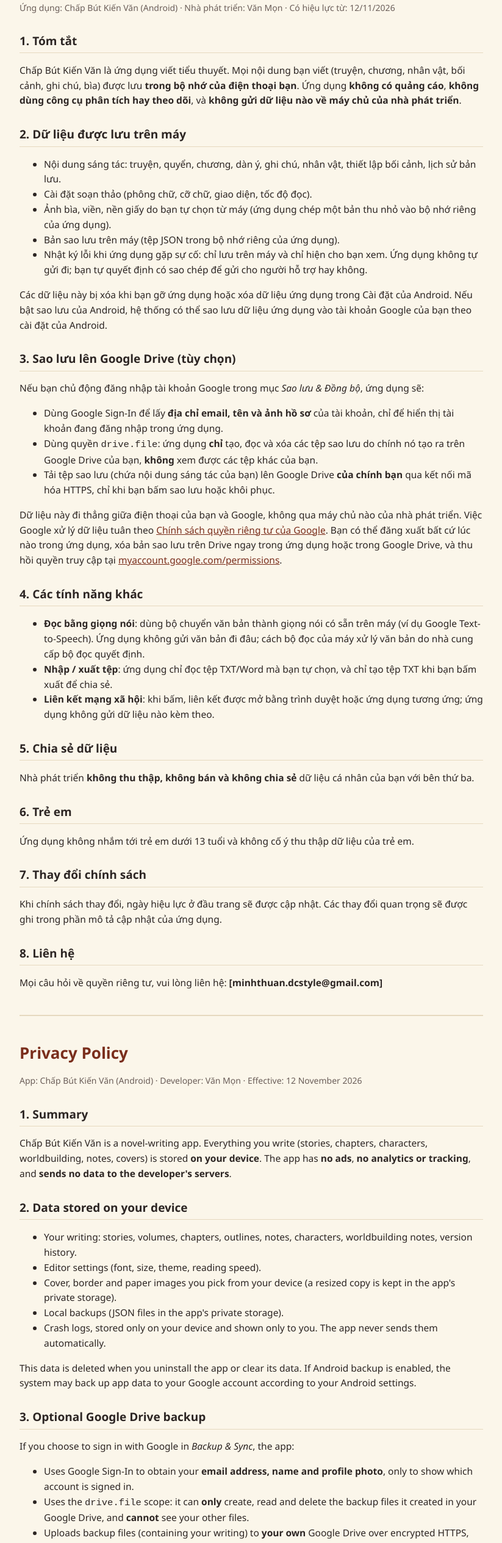
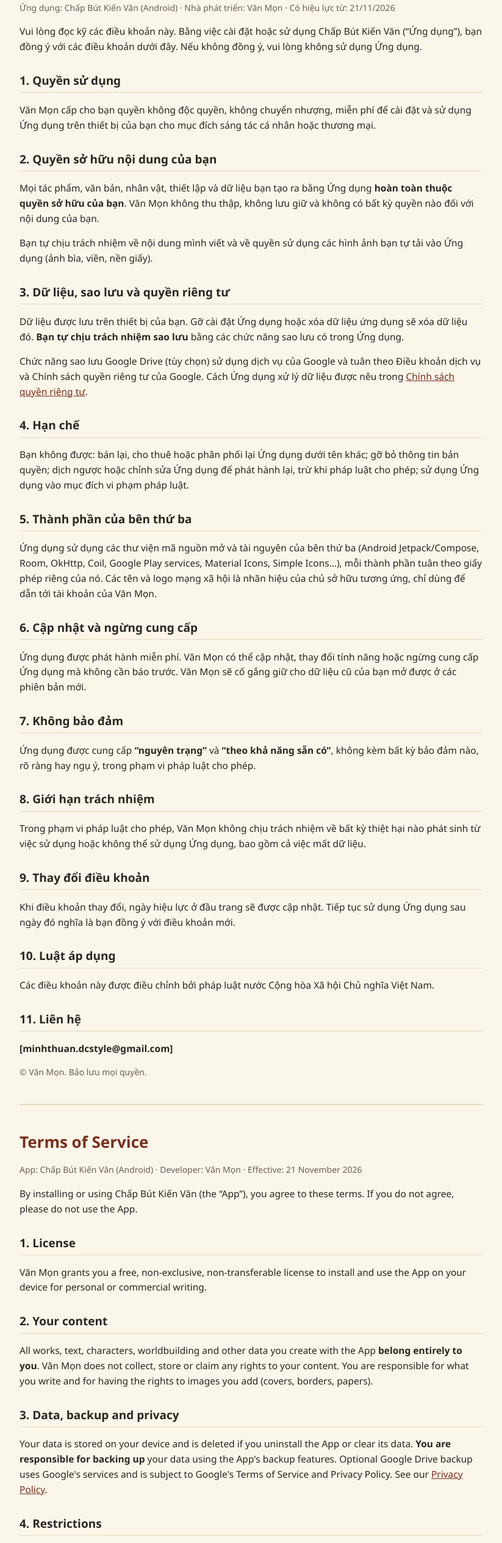
Before and after one commit to mabenh/chapbut-chinh-sach, a plain HTML site: page chinh-sach-quyen-rieng-tu.html in a window 1280 px wide. Shown: the part 86-2616 px from the top of the page at 61% size, without its empty margins (228-1051 px from the left). Drawn offline with Linux system fonts and the light colour scheme.

Commit message:
Update privacy policy to terms of service

```diff
--- a/chinh-sach-quyen-rieng-tu.html
+++ b/chinh-sach-quyen-rieng-tu.html
@@ -3,7 +3,7 @@
 <head>
 <meta charset="utf-8">
 <meta name="viewport" content="width=device-width, initial-scale=1">
-<title>Chính sách quyền riêng tư – Chấp Bút Kiến Văn</title>
+<title>Điều khoản dịch vụ – Chấp Bút Kiến Văn</title>
 <style>
   :root { --bg:#fbf6ea; --ink:#2c2523; --muted:#6b5e59; --accent:#7a2e1c; --line:#e6d9bf; }
   @media (prefers-color-scheme: dark) { :root { --bg:#1d1916; --ink:#efe6da; --muted:#bfb2a5; --accent:#e9a37e; --line:#3a312a; } }
@@ -19,95 +19,87 @@
 </head>
 <body>
 <main>
-<h1>Chính sách quyền riêng tư</h1>
-<p class="muted">Ứng dụng: Chấp Bút Kiến Văn (Android) · Nhà phát triển: Văn Mọn · Có hiệu lực từ: 12/11/2026</p>
+<h1>Điều khoản dịch vụ</h1>
+<p class="muted">Ứng dụng: Chấp Bút Kiến Văn (Android) · Nhà phát triển: Văn Mọn · Có hiệu lực từ: 21/11/2026</p>
 
-<h2>1. Tóm tắt</h2>
-<p>Chấp Bút Kiến Văn là ứng dụng viết tiểu thuyết. Mọi nội dung bạn viết (truyện, chương, nhân vật, bối cảnh, ghi chú, bìa) được lưu <b>trong bộ nhớ của điện thoại bạn</b>. Ứng dụng <b>không có quảng cáo</b>, <b>không dùng công cụ phân tích hay theo dõi</b>, và <b>không gửi dữ liệu nào về máy chủ của nhà phát triển</b>.</p>
+<p>Vui lòng đọc kỹ các điều khoản này. Bằng việc cài đặt hoặc sử dụng Chấp Bút Kiến Văn (“Ứng dụng”), bạn đồng ý với các điều khoản dưới đây. Nếu không đồng ý, vui lòng không sử dụng Ứng dụng.</p>
 
-<h2>2. Dữ liệu được lưu trên máy</h2>
-<ul>
-  <li>Nội dung sáng tác: truyện, quyển, chương, dàn ý, ghi chú, nhân vật, thiết lập bối cảnh, lịch sử bản lưu.</li>
-  <li>Cài đặt soạn thảo (phông chữ, cỡ chữ, giao diện, tốc độ đọc).</li>
-  <li>Ảnh bìa, viền, nền giấy do bạn tự chọn từ máy (ứng dụng chép một bản thu nhỏ vào bộ nhớ riêng của ứng dụng).</li>
-  <li>Bản sao lưu trên máy (tệp JSON trong bộ nhớ riêng của ứng dụng).</li>
-  <li>Nhật ký lỗi khi ứng dụng gặp sự cố: chỉ lưu trên máy và chỉ hiện cho bạn xem. Ứng dụng không tự gửi đi; bạn tự quyết định có sao chép để gửi cho người hỗ trợ hay không.</li>
-</ul>
-<p>Các dữ liệu này bị xóa khi bạn gỡ ứng dụng hoặc xóa dữ liệu ứng dụng trong Cài đặt của Android. Nếu bật sao lưu của Android, hệ thống có thể sao lưu dữ liệu ứng dụng vào tài khoản Google của bạn theo cài đặt của Android.</p>
+<h2>1. Quyền sử dụng</h2>
+<p>Văn Mọn cấp cho bạn quyền không độc quyền, không chuyển nhượng, miễn phí để cài đặt và sử dụng Ứng dụng trên thiết bị của bạn cho mục đích sáng tác cá nhân hoặc thương mại.</p>
 
-<h2>3. Sao lưu lên Google Drive (tùy chọn)</h2>
-<p>Nếu bạn chủ động đăng nhập tài khoản Google trong mục <i>Sao lưu &amp; Đồng bộ</i>, ứng dụng sẽ:</p>
-<ul>
-  <li>Dùng Google Sign-In để lấy <b>địa chỉ email, tên và ảnh hồ sơ</b> của tài khoản, chỉ để hiển thị tài khoản đang đăng nhập trong ứng dụng.</li>
-  <li>Dùng quyền <code>drive.file</code>: ứng dụng <b>chỉ</b> tạo, đọc và xóa các tệp sao lưu do chính nó tạo ra trên Google Drive của bạn, <b>không</b> xem được các tệp khác của bạn.</li>
-  <li>Tải tệp sao lưu (chứa nội dung sáng tác của bạn) lên Google Drive <b>của chính bạn</b> qua kết nối mã hóa HTTPS, chỉ khi bạn bấm sao lưu hoặc khôi phục.</li>
-</ul>
-<p>Dữ liệu này đi thẳng giữa điện thoại của bạn và Google, không qua máy chủ nào của nhà phát triển. Việc Google xử lý dữ liệu tuân theo <a href="https://policies.google.com/privacy" rel="noopener">Chính sách quyền riêng tư của Google</a>. Bạn có thể đăng xuất bất cứ lúc nào trong ứng dụng, xóa bản sao lưu trên Drive ngay trong ứng dụng hoặc trong Google Drive, và thu hồi quyền truy cập tại <a href="https://myaccount.google.com/permissions" rel="noopener">myaccount.google.com/permissions</a>.</p>
+<h2>2. Quyền sở hữu nội dung của bạn</h2>
+<p>Mọi tác phẩm, văn bản, nhân vật, thiết lập và dữ liệu bạn tạo ra bằng Ứng dụng <b>hoàn toàn thuộc quyền sở hữu của bạn</b>. Văn Mọn không thu thập, không lưu giữ và không có bất kỳ quyền nào đối với nội dung của bạn.</p>
+<p>Bạn tự chịu trách nhiệm về nội dung mình viết và về quyền sử dụng các hình ảnh bạn tự tải vào Ứng dụng (ảnh bìa, viền, nền giấy).</p>
 
-<h2>4. Các tính năng khác</h2>
-<ul>
-  <li><b>Đọc bằng giọng nói</b>: dùng bộ chuyển văn bản thành giọng nói có sẵn trên máy (ví dụ Google Text-to-Speech). Ứng dụng không gửi văn bản đi đâu; cách bộ đọc của máy xử lý văn bản do nhà cung cấp bộ đọc quyết định.</li>
-  <li><b>Nhập / xuất tệp</b>: ứng dụng chỉ đọc tệp TXT/Word mà bạn tự chọn, và chỉ tạo tệp TXT khi bạn bấm xuất để chia sẻ.</li>
-  <li><b>Liên kết mạng xã hội</b>: khi bấm, liên kết được mở bằng trình duyệt hoặc ứng dụng tương ứng; ứng dụng không gửi dữ liệu nào kèm theo.</li>
-</ul>
+<h2>3. Dữ liệu, sao lưu và quyền riêng tư</h2>
+<p>Dữ liệu được lưu trên thiết bị của bạn. Gỡ cài đặt Ứng dụng hoặc xóa dữ liệu ứng dụng sẽ xóa dữ liệu đó. <b>Bạn tự chịu trách nhiệm sao lưu</b> bằng các chức năng sao lưu có trong Ứng dụng.</p>
+<p>Chức năng sao lưu Google Drive (tùy chọn) sử dụng dịch vụ của Google và tuân theo Điều khoản dịch vụ và Chính sách quyền riêng tư của Google. Cách Ứng dụng xử lý dữ liệu được nêu trong <a href="./">Chính sách quyền riêng tư</a>.</p>
 
-<h2>5. Chia sẻ dữ liệu</h2>
-<p>Nhà phát triển <b>không thu thập, không bán và không chia sẻ</b> dữ liệu cá nhân của bạn với bên thứ ba.</p>
+<h2>4. Hạn chế</h2>
+<p>Bạn không được: bán lại, cho thuê hoặc phân phối lại Ứng dụng dưới tên khác; gỡ bỏ thông tin bản quyền; dịch ngược hoặc chỉnh sửa Ứng dụng để phát hành lại, trừ khi pháp luật cho phép; sử dụng Ứng dụng vào mục đích vi phạm pháp luật.</p>
 
-<h2>6. Trẻ em</h2>
-<p>Ứng dụng không nhắm tới trẻ em dưới 13 tuổi và không cố ý thu thập dữ liệu của trẻ em.</p>
+<h2>5. Thành phần của bên thứ ba</h2>
+<p>Ứng dụng sử dụng các thư viện mã nguồn mở và tài nguyên của bên thứ ba (Android Jetpack/Compose, Room, OkHttp, Coil, Google Play services, Material Icons, Simple Icons…), mỗi thành phần tuân theo giấy phép riêng của nó. Các tên và logo mạng xã hội là nhãn hiệu của chủ sở hữu tương ứng, chỉ dùng để dẫn tới tài khoản của Văn Mọn.</p>
 
-<h2>7. Thay đổi chính sách</h2>
-<p>Khi chính sách thay đổi, ngày hiệu lực ở đầu trang sẽ được cập nhật. Các thay đổi quan trọng sẽ được ghi trong phần mô tả cập nhật của ứng dụng.</p>
+<h2>6. Cập nhật và ngừng cung cấp</h2>
+<p>Ứng dụng được phát hành miễn phí. Văn Mọn có thể cập nhật, thay đổi tính năng hoặc ngừng cung cấp Ứng dụng mà không cần báo trước. Văn Mọn sẽ cố gắng giữ cho dữ liệu cũ của bạn mở được ở các phiên bản mới.</p>
 
-<h2>8. Liên hệ</h2>
-<p>Mọi câu hỏi về quyền riêng tư, vui lòng liên hệ: <b>[minhthuan.dcstyle@gmail.com]</b></p>
+<h2>7. Không bảo đảm</h2>
+<p>Ứng dụng được cung cấp <b>“nguyên trạng”</b> và <b>“theo khả năng sẵn có”</b>, không kèm bất kỳ bảo đảm nào, rõ ràng hay ngụ ý, trong phạm vi pháp luật cho phép.</p>
+
+<h2>8. Giới hạn trách nhiệm</h2>
+<p>Trong phạm vi pháp luật cho phép, Văn Mọn không chịu trách nhiệm về bất kỳ thiệt hại nào phát sinh từ việc sử dụng hoặc không thể sử dụng Ứng dụng, bao gồm cả việc mất dữ liệu.</p>
+
+<h2>9. Thay đổi điều khoản</h2>
+<p>Khi điều khoản thay đổi, ngày hiệu lực ở đầu trang sẽ được cập nhật. Tiếp tục sử dụng Ứng dụng sau ngày đó nghĩa là bạn đồng ý với điều khoản mới.</p>
+
+<h2>10. Luật áp dụng</h2>
+<p>Các điều khoản này được điều chỉnh bởi pháp luật nước Cộng hòa Xã hội Chủ nghĩa Việt Nam.</p>
+
+<h2>11. Liên hệ</h2>
+<p><b>[minhthuan.dcstyle@gmail.com]</b></p>
+
+<p class="muted">© Văn Mọn. Bảo lưu mọi quyền.</p>
 
 <hr>
 
-<h1>Privacy Policy</h1>
-<p class="muted">App: Chấp Bút Kiến Văn (Android) · Developer: Văn Mọn · Effective: 12 November 2026</p>
+<h1>Terms of Service</h1>
+<p class="muted">App: Chấp Bút Kiến Văn (Android) · Developer: Văn Mọn · Effective: 21 November 2026</p>
 
-<h2>1. Summary</h2>
-<p>Chấp Bút Kiến Văn is a novel-writing app. Everything you write (stories, chapters, characters, worldbuilding, notes, covers) is stored <b>on your device</b>. The app has <b>no ads</b>, <b>no analytics or tracking</b>, and <b>sends no data to the developer's servers</b>.</p>
+<p>By installing or using Chấp Bút Kiến Văn (the “App”), you agree to these terms. If you do not agree, please do not use the App.</p>
 
-<h2>2. Data stored on your device</h2>
-<ul>
-  <li>Your writing: stories, volumes, chapters, outlines, notes, characters, worldbuilding notes, version history.</li>
-  <li>Editor settings (font, size, theme, reading speed).</li>
-  <li>Cover, border and paper images you pick from your device (a resized copy is kept in the app's private storage).</li>
-  <li>Local backups (JSON files in the app's private storage).</li>
-  <li>Crash logs, stored only on your device and shown only to you. The app never sends them automatically.</li>
-</ul>
-<p>This data is deleted when you uninstall the app or clear its data. If Android backup is enabled, the system may back up app data to your Google account according to your Android settings.</p>
+<h2>1. License</h2>
+<p>Văn Mọn grants you a free, non-exclusive, non-transferable license to install and use the App on your device for personal or commercial writing.</p>
 
-<h2>3. Optional Google Drive backup</h2>
-<p>If you choose to sign in with Google in <i>Backup &amp; Sync</i>, the app:</p>
-<ul>
-  <li>Uses Google Sign-In to obtain your <b>email address, name and profile photo</b>, only to show which account is signed in.</li>
-  <li>Uses the <code>drive.file</code> scope: it can <b>only</b> create, read and delete the backup files it created in your Google Drive, and <b>cannot</b> see your other files.</li>
-  <li>Uploads backup files (containing your writing) to <b>your own</b> Google Drive over encrypted HTTPS, only when you tap back up or restore.</li>
-</ul>
-<p>This data goes directly between your device and Google; it never passes through any developer server. Google's handling of data is governed by the <a href="https://policies.google.com/privacy" rel="noopener">Google Privacy Policy</a>. You can sign out at any time, delete backups in the app or in Google Drive, and revoke access at <a href="https://myaccount.google.com/permissions" rel="noopener">myaccount.google.com/permissions</a>.</p>
+<h2>2. Your content</h2>
+<p>All works, text, characters, worldbuilding and other data you create with the App <b>belong entirely to you</b>. Văn Mọn does not collect, store or claim any rights to your content. You are responsible for what you write and for having the rights to images you add (covers, borders, papers).</p>
 
-<h2>4. Other features</h2>
-<ul>
-  <li><b>Read aloud</b> uses the text-to-speech engine installed on your device. The app does not send your text anywhere itself.</li>
-  <li><b>Import / export</b>: the app only reads TXT/Word files you pick, and only creates a TXT file when you choose to export and share.</li>
-  <li><b>Social links</b> open in your browser or the corresponding app; no data is sent with them.</li>
-</ul>
+<h2>3. Data, backup and privacy</h2>
+<p>Your data is stored on your device and is deleted if you uninstall the App or clear its data. <b>You are responsible for backing up</b> your data using the App's backup features. Optional Google Drive backup uses Google's services and is subject to Google's Terms of Service and Privacy Policy. See our <a href="./">Privacy Policy</a>.</p>
 
-<h2>5. Data sharing</h2>
-<p>The developer does <b>not collect, sell or share</b> your personal data with third parties.</p>
+<h2>4. Restrictions</h2>
+<p>You may not resell, rent or redistribute the App under another name; remove copyright notices; reverse engineer or modify the App for redistribution except where permitted by law; or use the App for unlawful purposes.</p>
 
-<h2>6. Children</h2>
-<p>The app is not directed at children under 13 and does not knowingly collect data from children.</p>
+<h2>5. Third-party components</h2>
+<p>The App uses open-source libraries and third-party resources (Android Jetpack/Compose, Room, OkHttp, Coil, Google Play services, Material Icons, Simple Icons…), each under its own license. Social network names and logos are trademarks of their respective owners.</p>
 
-<h2>7. Changes</h2>
-<p>If this policy changes, the effective date above will be updated.</p>
+<h2>6. Updates and availability</h2>
+<p>The App is free. Văn Mọn may update, change or discontinue the App without notice.</p>
 
-<h2>8. Contact</h2>
-<p>Privacy questions: <b>[minhthuan.dcstyle@gmail.com]</b></p>
+<h2>7. No warranty</h2>
+<p>The App is provided <b>“as is”</b> and <b>“as available”</b>, without warranties of any kind, to the extent permitted by law.</p>
+
+<h2>8. Limitation of liability</h2>
+<p>To the extent permitted by law, Văn Mọn is not liable for any damages arising from the use of or inability to use the App, including loss of data.</p>
+
+<h2>9. Changes</h2>
+<p>If these terms change, the effective date above will be updated. Continued use after that date means you accept the new terms.</p>
+
+<h2>10. Governing law</h2>
+<p>These terms are governed by the laws of the Socialist Republic of Vietnam.</p>
+
+<h2>11. Contact</h2>
+<p><b>[minhthuan.dcstyle@gmail.com]</b></p>
 </main>
 </body>
 </html>
```
